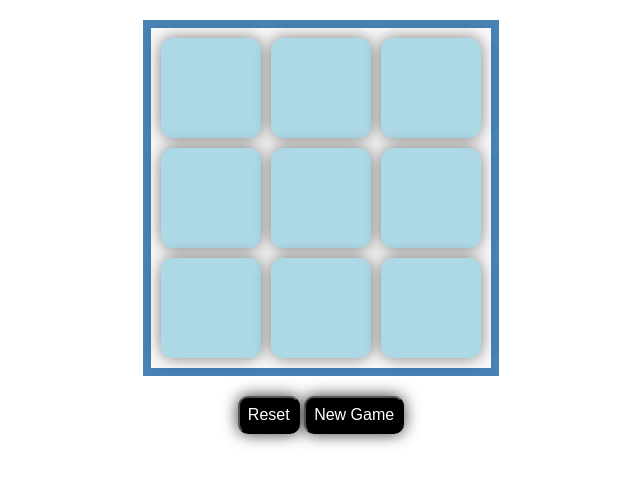
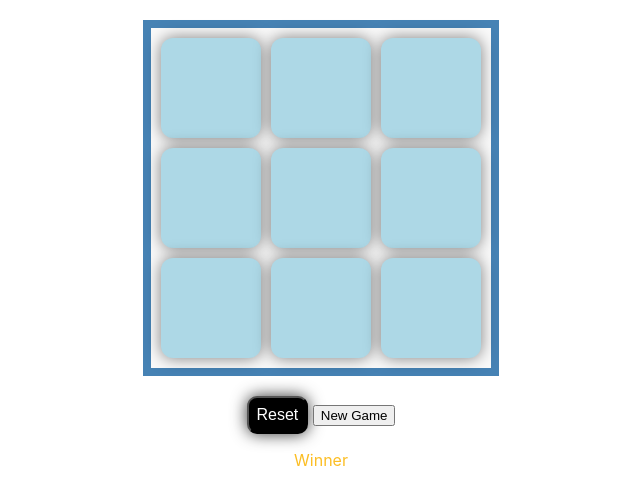
Before and after one commit to Prashant5ingh/Game, a plain HTML site: page index.html in a window 1280 px wide. Shown: the part 106-610 px from the top of the page, without its empty margins (319-959 px from the left). Drawn offline with Linux system fonts and the light colour scheme.

Commit message:
Update index.html

```diff
--- a/index.html
+++ b/index.html
@@ -23,9 +23,9 @@
     </div>
     </div>
     <button class="btn">Reset</button>
-    <button class="btn">New Game</button>
-    <div class="msg-container">
-        <p id="msg"></p>
+    <button class="btn-new">New Game</button>
+    <div class="msg-container hide">
+        <p id="msg">Winner</p>
     </div>
     <script src="game.js"></script>
 </body>
```
